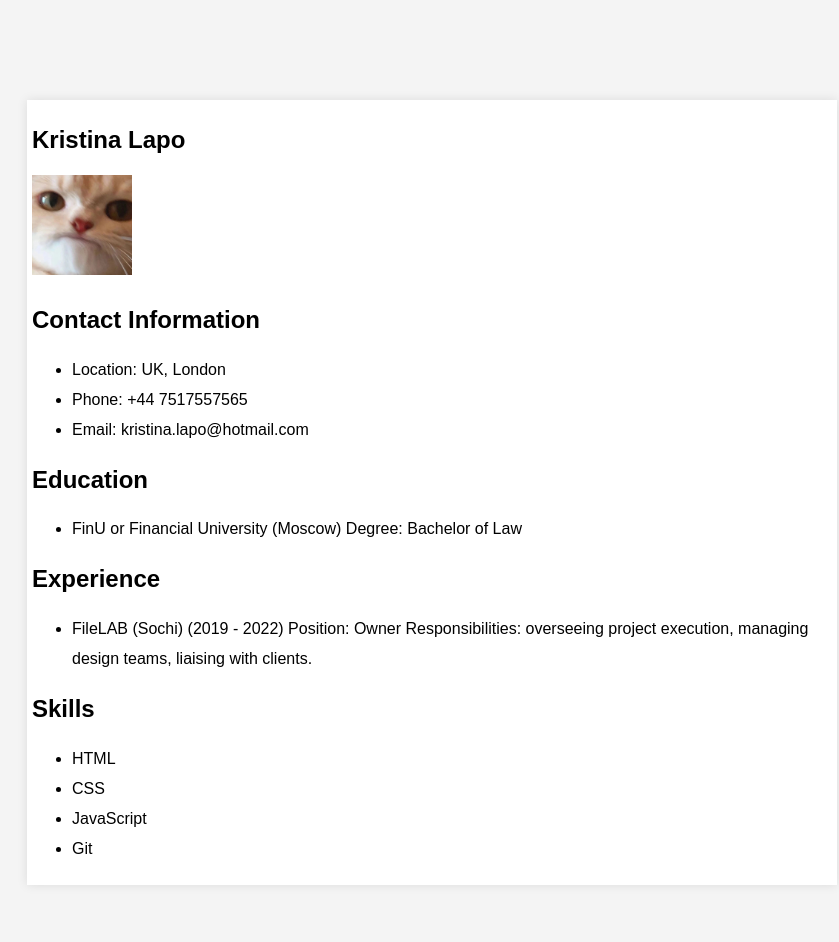
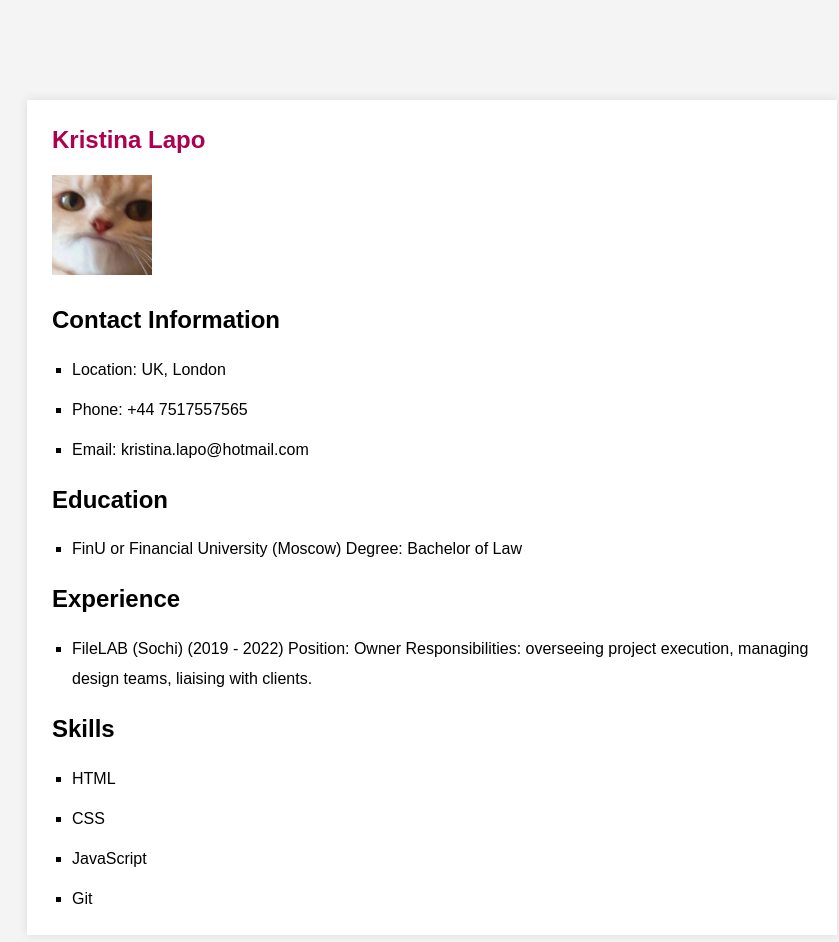
Before and after one commit to makovayamuka/rsschool-cv, a plain HTML site: page index.html in a window 1280 px wide. Shown: the whole page, without its empty margins (208-1047 px from the left). Drawn offline with Linux system fonts and the light colour scheme.

Commit message:
feat: add styles

```diff
--- a/style.css
+++ b/style.css
@@ -14,3 +14,34 @@ body {
     background-color: #fff;
     box-shadow: 0 0 10px rgba(0, 0, 0, 0.1);
   }
+
+
+
+  img {
+    margin-left: 20px;
+  }
+
+  h1 {
+    color: #ad004e;
+    margin-left: 20px;
+  }
+
+  h2 {
+    color: #000000;
+    margin-left: 20px;
+  }
+
+  ul {
+    list-style-type: square;
+    padding: 10;
+  }
+
+
+  li {
+    margin-bottom: 10px;
+  }
+
+
+  p {
+    margin-bottom: 1px;
+  }
```
